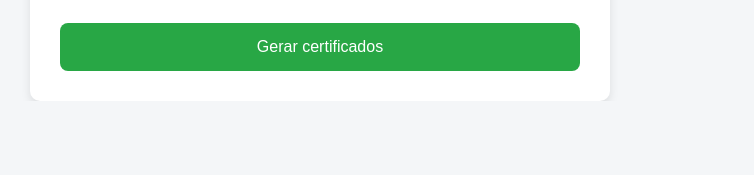
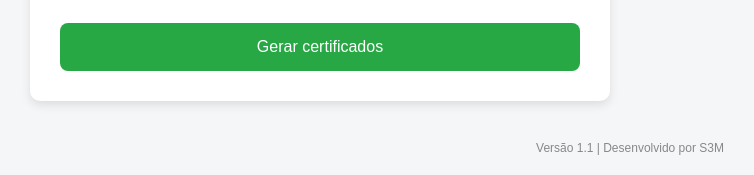
Before and after one commit to sildemberny-bit/certificados-app, a Flask app: page /certificados in a window 1280 px wide. Shown: the part 964-1139 px from the top of the page, without its empty margins (10-764 px from the left). Before the commit the page ends 1065 px from the top, so only its background shows below. Run offline with Flask 3, Linux system fonts and the light colour scheme.

Commit message:
Update certificados.html

```diff
--- a/templates/certificados.html
+++ b/templates/certificados.html
@@ -105,6 +105,14 @@ text-align:center;
 white-space:pre-line;
 }
 
+.versao{
+text-align:center;
+margin-top:40px;
+margin-bottom:20px;
+font-size:12px;
+color:#888;
+}
+
 </style>
 
 </head>
@@ -148,20 +156,16 @@ required
 
 <label>Alinhamento</label>
 <select id="alinhamento" name="alinhamento">
-
 <option value="centro">Centro</option>
 <option value="esquerda">Esquerda</option>
 <option value="direita">Direita</option>
-
 </select>
 
 <label>Posição vertical</label>
 <select id="posicao_vertical" name="posicao_vertical">
-
 <option value="superior">Superior</option>
 <option value="centro">Centro</option>
 <option value="inferior">Inferior</option>
-
 </select>
 
 <label>Ajuste fino vertical (px)</label>
@@ -190,6 +194,10 @@ Gerar certificados
 
 </div>
 
+</div>
+
+<div class="versao">
+Versão 1.1 | Desenvolvido por S3M
 </div>
 
 <script>
```
